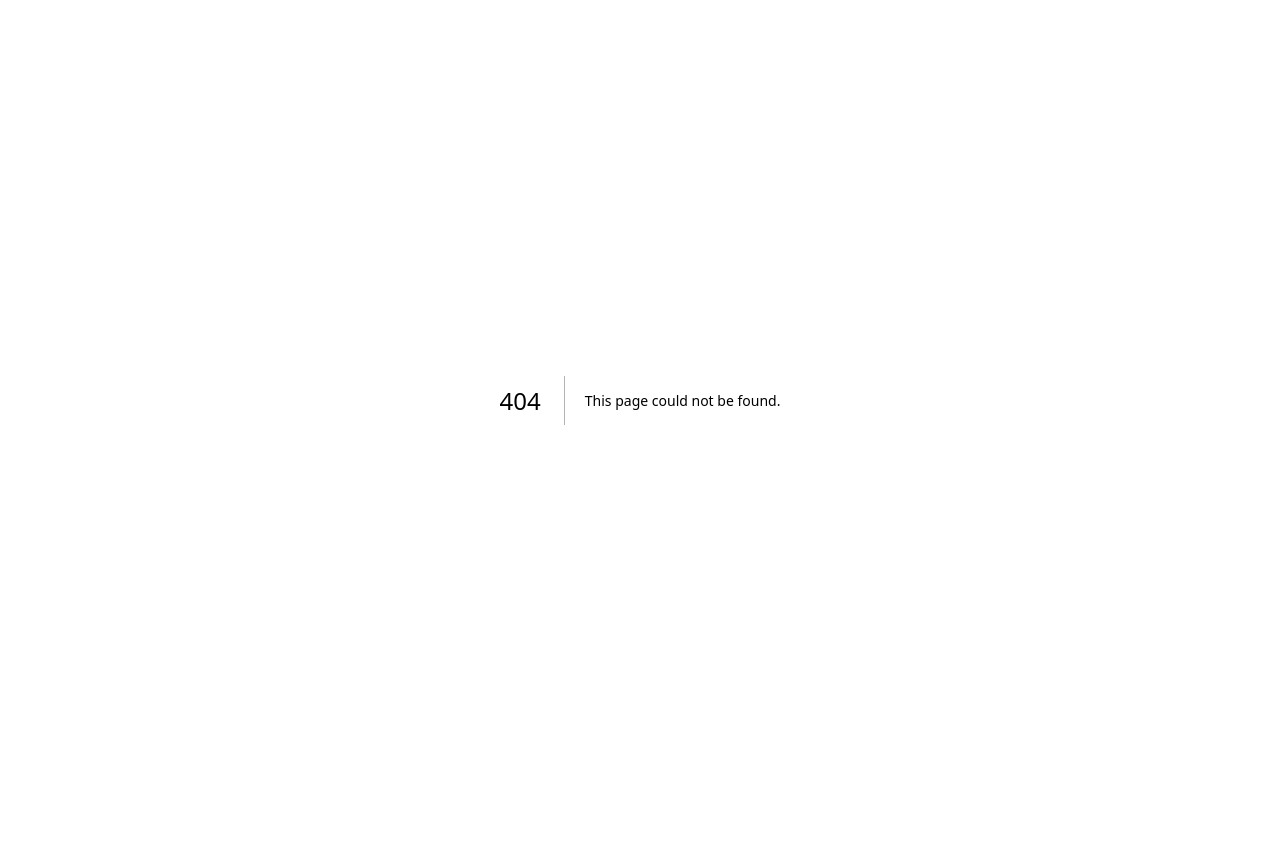
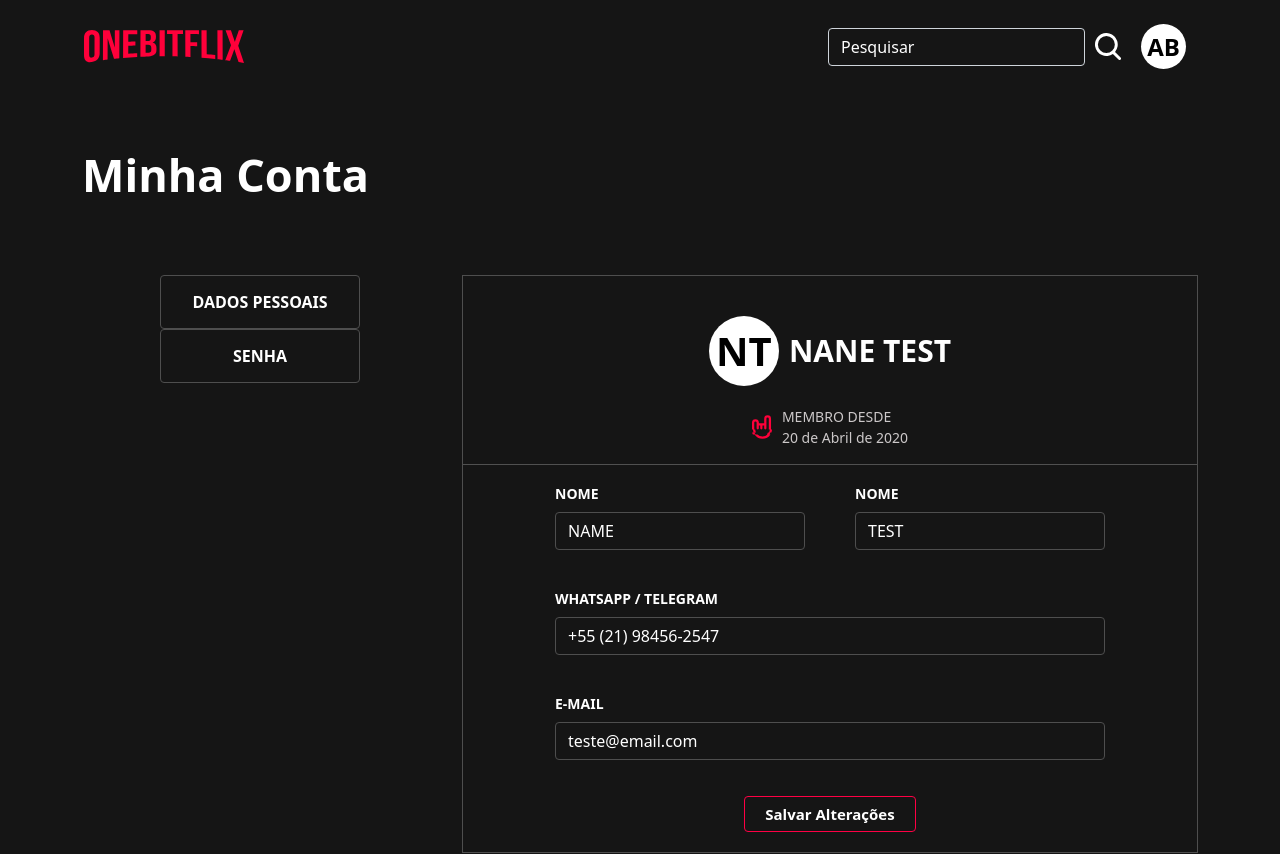
Before and after one commit to vieroo/oneBitFlix-front, a Next.js app: page /profile in a window 1280 px wide. Before the commit this address had no page. Shown: the top 854 px of the page. Before the commit the page ends 800 px from the top, so only its background shows below. Built offline with nearby package versions, Linux system fonts and the light colour scheme.

Commit message:
Criacao da pagina profile

```diff
--- /dev/null
+++ b/pages/profile.tsx
@@ -0,0 +1,41 @@
+import Head from "next/head"
+import styles from "../styles/profile.module.scss"
+import UserForm from "@/src/components/profile/user"
+import HeaderAuth from "@/src/components/common/headerAuth"
+import { Button, Col, Container, Row } from "reactstrap"
+import Footer from "@/src/components/common/footer/Footer"
+
+const UserInfo = () => {
+  return (
+    <>
+      <Head>
+        <title>Onebitflix - Meud Dados</title>
+        <link rel="shortcut icon" href="/favicon.svg" type="image/x-icon" />
+      </Head>
+      <main>
+        <HeaderAuth />
+        <Container className="py-5">
+          <p className={styles.title}>Minha Conta</p>
+          <Row className="pt-3 pb-5">
+            <Col md={4} className={styles.btnColumn}>
+              <Button className={styles.renderForm}>
+                DADOS PESSOAIS
+              </Button>
+              <Button className={styles.renderForm}>
+                SENHA
+              </Button>
+            </Col>
+            <Col md>
+              <UserForm />
+            </Col>
+          </Row>
+        </Container>
+        <div className={styles.footer}>
+          <Footer />
+        </div>
+      </main>
+    </>
+  )
+}
+
+export default UserInfo
--- a/src/components/homeAuth/listCategories/index.tsx
+++ b/src/components/homeAuth/listCategories/index.tsx
@@ -15,13 +15,13 @@
 
   return (
     <>
-      { data.data.categories?.map((category: CategoryType ) => (
+      {data.data.categories?.map((category: CategoryType) => (
         <ListCategoriesSlide
           key={category.id}
           categoryId={category.id}
           categoryName={category.name}
         />
-      )) }
+		))}
     </>
   )
 }
--- a/src/components/homeAuth/listCategoriesSlide/index.tsx
+++ b/src/components/homeAuth/listCategoriesSlide/index.tsx
@@ -24,8 +24,8 @@
 
   return (
     <>
+      <p className={styles.titleCategory}>{categoryName}</p>
       <SlideComponent course={data.data.courses} />
-      <p className={styles.titleCategory}>{categoryName}</p>
     </>
   )
 }
--- /dev/null
+++ b/src/components/profile/user/index.tsx
@@ -0,0 +1,94 @@
+import { Button, Form, FormGroup, Input, Label } from "reactstrap"
+import styles from "../../../../styles/profile.module.scss"
+
+const UserForm = () => {
+  return (
+    <>
+      <Form className={styles.form}>
+        <div className={styles.formName}>
+          <p className={styles.nameAbbreviation}>NT</p>
+          <p className={styles.userName}>NANE TEST</p>
+        </div>
+        <div className={styles.memberTime}>
+          <img
+            src="/profile/iconUserAccount.svg"
+            alt="iconProfile"
+            className={styles.memberTimeImg}
+          />
+          <p className={styles.memberTimeText}>
+            MEMBRO DESDE <br /> 20 de Abril de 2020
+          </p>
+        </div>
+        <hr />
+        <div className={styles.inputFlexDiv}>
+          <FormGroup>
+            <Label className={styles.label} for="firstName">
+              NOME
+            </Label>
+            <Input
+              name="firstName"
+              type="text"
+              id="firstname"
+              placeholder="Qual seu primeiro nome?"
+              required
+              maxLength={20}
+              className={styles.inputFlex}
+              value={"Name"}
+            />
+          </FormGroup>
+          <FormGroup>
+            <Label className={styles.label} for="lastName">
+              NOME
+            </Label>
+            <Input
+              name="lastName"
+              type="text"
+              id="lastName"
+              placeholder="Qual seu sobrenome?"
+              required
+              maxLength={20}
+              className={styles.inputFlex}
+              value={"Test"}
+            />
+          </FormGroup>
+        </div>
+        <div className={styles.inputNormalDiv}>
+          <FormGroup>
+            <Label className={styles.label} for="phone">
+              WHATSAPP / TELEGRAM
+            </Label>
+            <Input
+              name="phone"
+              type="tel"
+              id="phone"
+              placeholder="(xx) 9xxxx-xxxx"
+              required
+              className={styles.input}
+              value={"+55 (21) 98456-2547"}
+            />
+          </FormGroup>
+          <FormGroup>
+            <Label className={styles.label} for="email">
+              E-MAIL
+            </Label>
+            <Input
+              name="email"
+              type="email"
+              id="email"
+              placeholder="Coloque o seu e-mail"
+              required
+              className={styles.input}
+              value={"teste@email.com"}
+            />
+          </FormGroup>
+
+          <Button className={styles.formBtn} outline type="submit">
+            Salvar Alterações
+          </Button>
+        </div>
+      </Form>
+    </>
+  )
+}
+
+export default UserForm
--- /dev/null
+++ b/styles/profile.module.scss
@@ -0,0 +1,180 @@
+@import "./colors.module.scss";
+
+.form {
+  border: 1px solid $darkGray;
+  padding: 20px 0px;
+  max-width: 100%;
+}
+
+.formName {
+  display: flex;
+  align-items: center;
+  justify-content: center;
+  gap: 10px;
+  width: 80%;
+  margin: 20px auto;
+	text-transform: uppercase;
+}
+
+.nameAbbreviation {
+  font-size: 40px;
+  font-weight: bold;
+  min-width: 70px;
+  min-height: 70px;
+  border-radius: 50%;
+  background-color: white;
+  color: black;
+  display: flex;
+  align-items: center;
+  justify-content: center;
+}
+
+.userName {
+  font-size: 30px;
+  font-weight: bold;
+  word-break: break-all;
+}
+
+.memberTime {
+  display: flex;
+  justify-content: center;
+  gap: 10px;
+}
+
+.memberTimeImg {
+  width: 20px;
+}
+
+.memberTimeText {
+  font-size: 14px;
+  color: $lightGray;
+}
+
+.label {
+  font-size: 14px;
+  font-weight: bold;
+}
+
+.inputFlexDiv {
+  display: flex;
+  flex-wrap: wrap;
+  justify-content: center;
+  gap: 50px;
+}
+
+.inputFlex {
+  width: 250px;
+  text-transform: uppercase;
+  background-color: transparent;
+  border: 1px solid $darkGray;
+  color: white;
+
+  &::placeholder {
+    color: $lightGray;
+  }
+
+  &:focus {
+    box-shadow: none;
+    border-color: $lightRed;
+    color: white;
+    background-color: transparent;
+  }
+}
+
+.inputNormalDiv {
+  display: flex;
+  flex-direction: column;
+  align-items: center;
+  margin-top: 20px;
+  gap: 20px;
+}
+
+.input {
+  @extend .inputFlex;
+  text-transform: lowercase;
+  width: 550px;
+}
+
+.formBtn {
+  border-color: $lightRed;
+  text-align: center;
+  color: white;
+  font-weight: bold;
+  font-size: 15px;
+  padding: 6px 20px;
+
+  &:hover {
+    border-color: $darkRed;
+    background-color: transparent;
+    color: $lightGray;
+  }
+}
+
+.title {
+  font-size: 45px;
+  font-weight: bold;
+  padding-bottom: 50px;
+}
+
+.renderForm {
+  display: block;
+  width: 200px;
+  border: 1px solid $darkGray;
+  background-color: transparent;
+  font-weight: bold;
+  margin: 0 auto;
+  padding: 14px 0px;
+
+  &:hover {
+    background-color: transparent;
+    border-color: $lightRed;
+    color: $lightGray;
+  }
+}
+
+.footer {
+  background-color: black;
+}
+
+@media (max-width: 991px) {
+  .title {
+    text-align: center;
+  }
+
+  .btnColumn {
+    width: 100%;
+    margin-bottom: 40px;
+  }
+}
+
+@media (max-width: 767px) {
+  .inputFlexDiv {
+    gap: 20px;
+  }
+
+  .inputFlex {
+    width: 400px;
+    margin-bottom: 40px;
+  }
+}
+
+@media (max-width: 460px) {
+  .title {
+    font-size: 30px;
+    margin-bottom: 10px;
+  }
+
+  .nameAbbreviation {
+    font-size: 30px;
+    min-height: 60px;
+    min-width: 60px;
+  }
+
+  .userName {
+    font-size: 25px;
+  }
+
+  .inputFlex {
+    width: 100%;
+  }
+}
```
